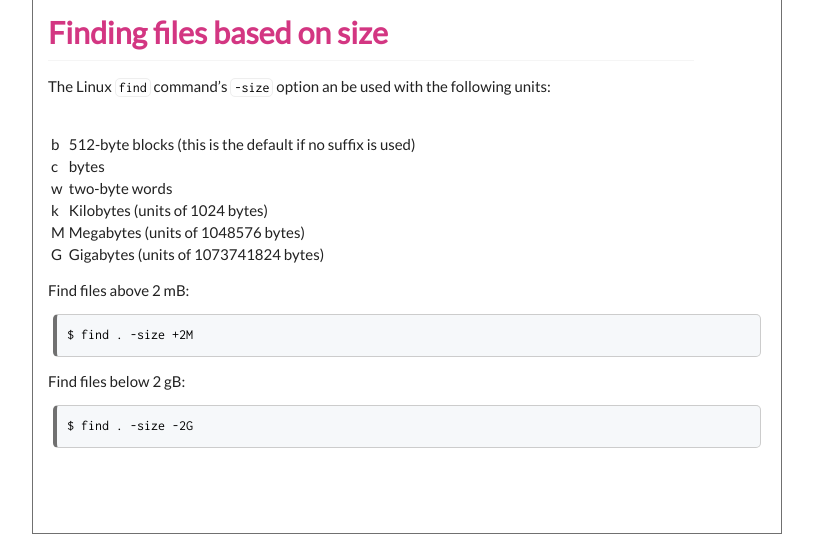
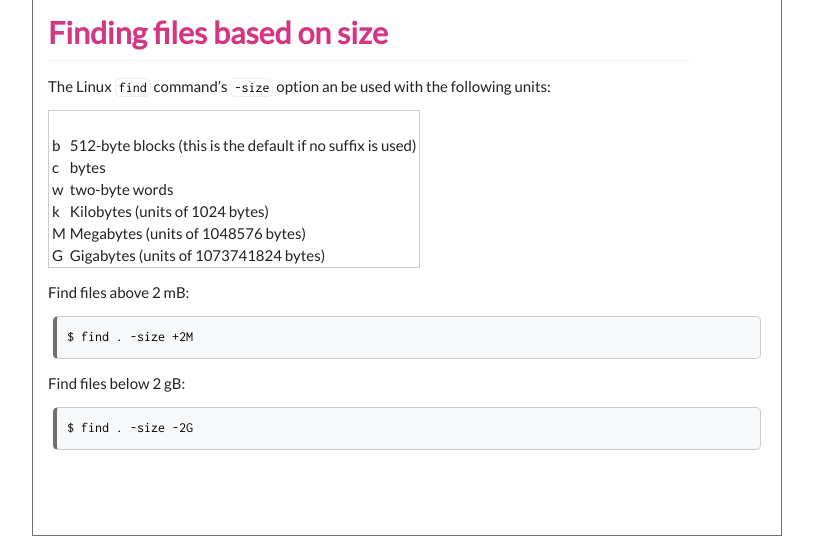
Before and after one commit to execas/execas.github.io, a Jekyll site: the page built from _posts/2018-09-07-linux-file-size.md, in a window 1280 px wide. Shown: the part 1152-1688 px from the top of the page, without its empty margins (233-1046 px from the left). Built offline with Jekyll 4.4.1, drawn with Linux system fonts in a browser that asks for light colours.

Commit message:
Update execas.css

```diff
--- a/css/execas.css
+++ b/css/execas.css
@@ -304,3 +304,7 @@ END: postinfo
 .post p a:hover {
      text-decoration:none;
 }
+
+.post table {
+     border: 1px solid #ccc
+}
```
